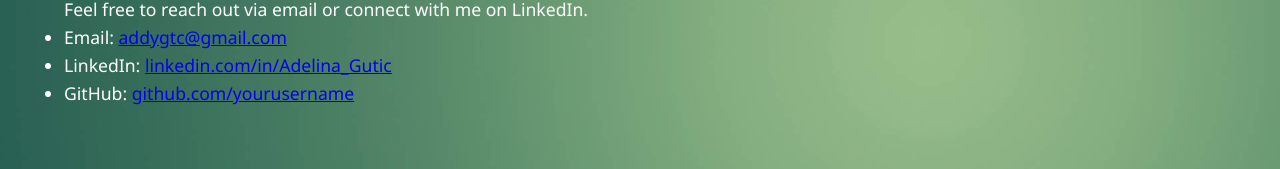
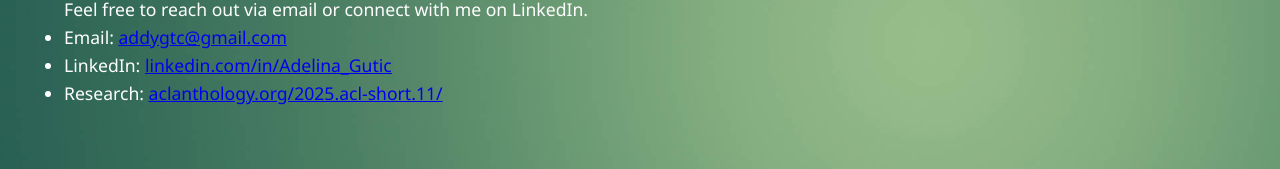
Before and after one commit to adelinagtc/portfolio, a plain HTML site: page index.html in a window 1280 px wide. Shown: the part 2570-2739 px from the top of the page. Drawn offline with Linux system fonts and the light colour scheme.

Commit message:
Added research

```diff
--- a/index.html
+++ b/index.html
@@ -97,7 +97,7 @@
     <ul>
       <li>Email: <a href="mailto:addygtc@gmail.com">addygtc@gmail.com</a></li>
       <li>LinkedIn: <a href="https://www.linkedin.com/in/adelina-gutic-959034254/" target="_blank">linkedin.com/in/Adelina_Gutic</a></li>
-      <li>GitHub: <a href="https://github.com/yourusername" target="_blank">github.com/yourusername</a></li>
+      <li>Research: <a href="https://aclanthology.org/2025.acl-short.11/" target="_blank">aclanthology.org/2025.acl-short.11/</a></li>
     </ul>
   </section>
 
```
